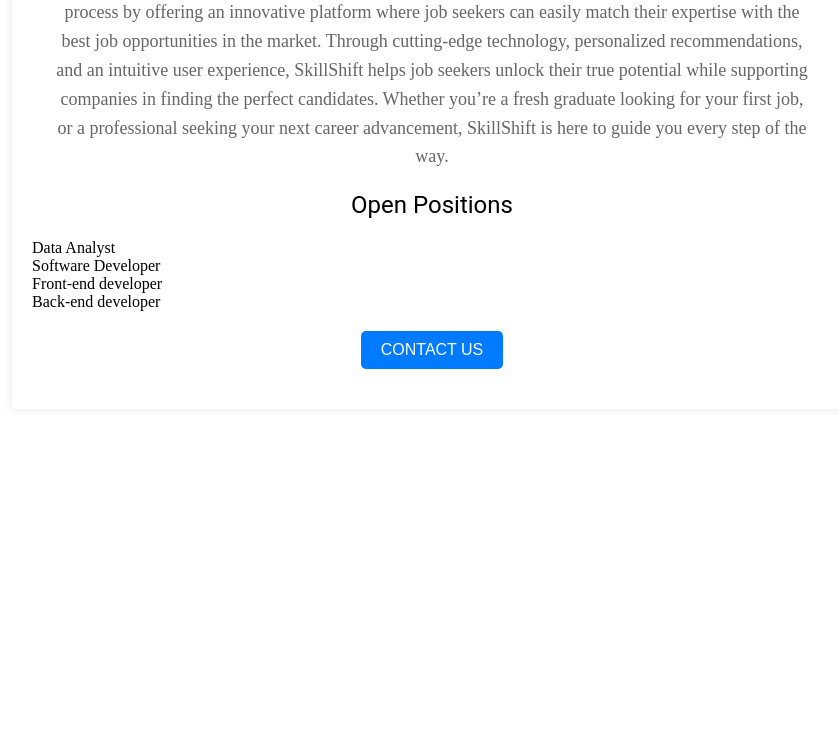
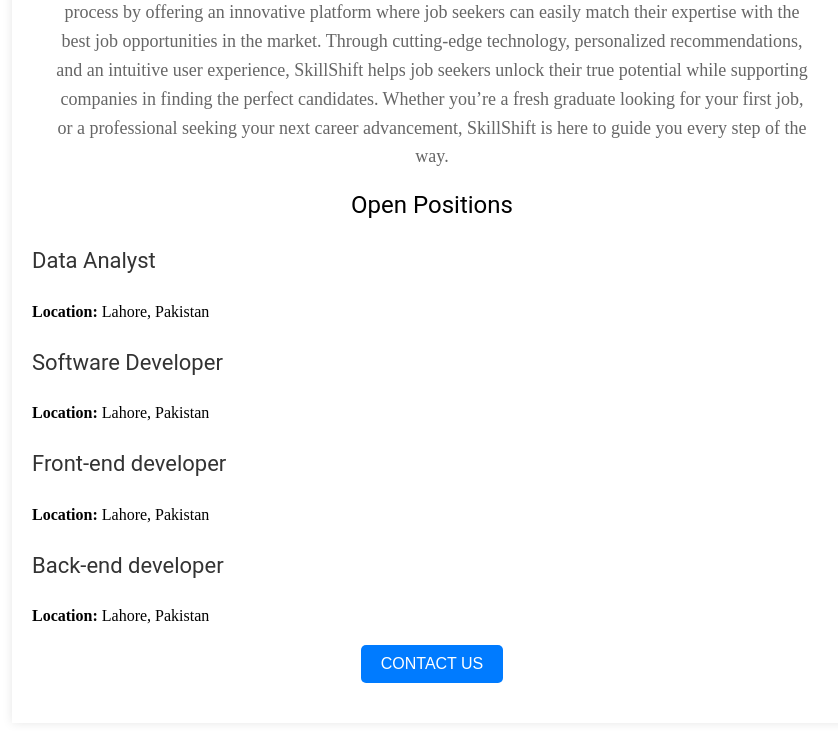
Before and after one commit to chaudary27/FS-JOBS_website, a Flask app: page / in a window 1280 px wide. Shown: the part 600-1331 px from the top of the page, without its empty margins (208-1046 px from the left). Before the commit the page ends 969 px from the top, so only its background shows below. Run offline with Flask 3, Linux system fonts and the light colour scheme.

Commit message:
Checkpoint before assistant change: Display job postings with location and salary details on the homepage
Display job location, and salary from the database if the salary exists.

Replit-Commit-Author: Assistant

```diff
--- a/main.py
+++ b/main.py
@@ -23,7 +23,6 @@ JOBS=[
     'id':4,
     'title':'Back-end developer',
     'location':'Lahore, Pakistan',
-    'salary':'Rs. 11,00,000'
   }
 ]
 
--- a/templates/home.html
+++ b/templates/home.html
@@ -59,6 +59,12 @@
             background-color: #fff;
             box-shadow: 0 0 10px rgba(0, 0, 0, 0.1)
         }
+        h4{
+          font-size: 22px;
+          font-weight: normal;
+          font-family: Roboto;
+          color: #333;
+        }
   </style>
 
 <body>
@@ -74,8 +80,17 @@
       <P>
         {% for job in jobs %}
         <div>
-          {{ job['title'] }}
+          <h4>{{ job['title'] }}</h4>
         </div>
+
+    <div>
+      <b>  Location:</b> {{ job['location'] }}
+    </div>
+    {% if salary in jobs %}
+    <div>
+    <b>  Salary :</b> {{ job['salary'] }}    </div>
+    {% endif %}
+
         {% endfor %}
       </P>
       <button> CONTACT US </button>
```
